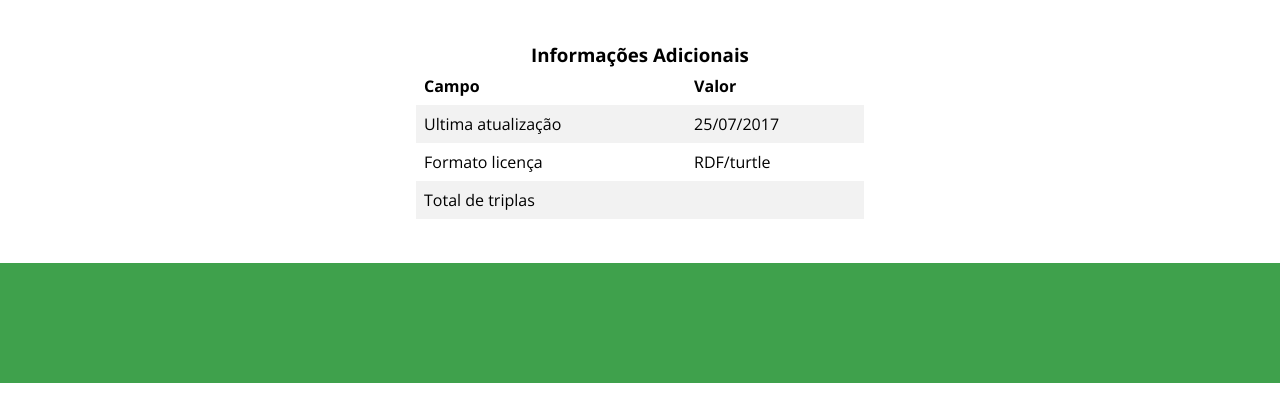
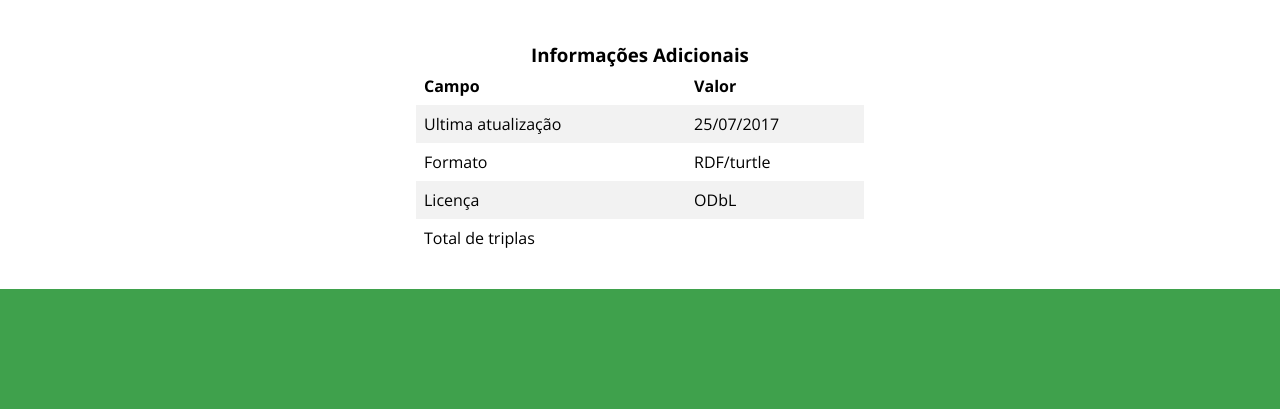
Before and after one commit to andreealencar/dataUAI, a plain HTML site: page index.html in a window 1280 px wide. Shown: the part 417-826 px from the top of the page. Before the commit the page ends 800 px from the top, so only its background shows below. Drawn offline with nearby package versions, Linux system fonts and the light colour scheme; no server answers.

Commit message:
Ajuste na tabela (inclusão da licença) e inclusão do dataset.rdf

```diff
--- a/index.html
+++ b/index.html
@@ -17,7 +17,7 @@
     <p class="sector-title">O portal de dados abertos do IFPB/UAI</p>
 
     <div class="options">
-      <a href="#" class="card">
+      <a href="temp/dataset.rdf" class="card">
         <span class="icon">
           <i class="material-icons">file_download</i>
         </span>
@@ -43,8 +43,12 @@
           <td>25/07/2017</td>
         </tr>
         <tr>
-          <td>Formato licença</td>
+          <td>Formato</td>
           <td>RDF/turtle</td>
+        </tr>
+        <tr>
+          <td>Licença</td>
+          <td>ODbL</td>
         </tr>
         <tr>
           <td>Total de triplas</td>
```
Also changed, not shown: 1 other file.
